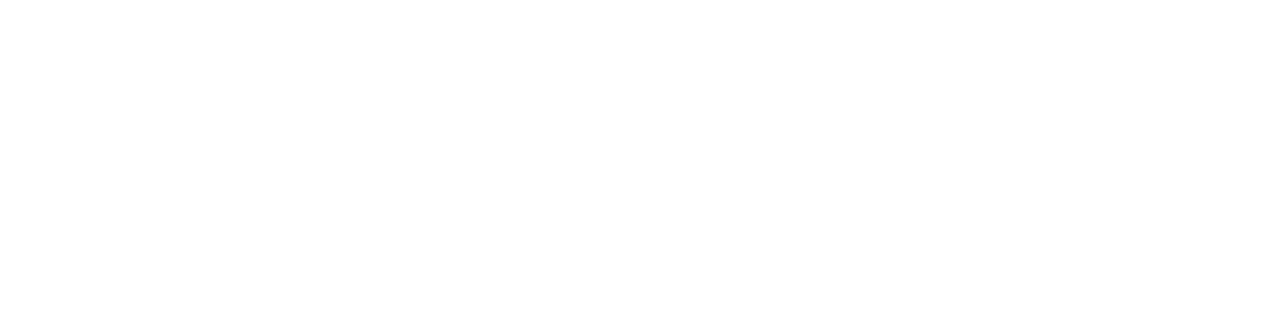
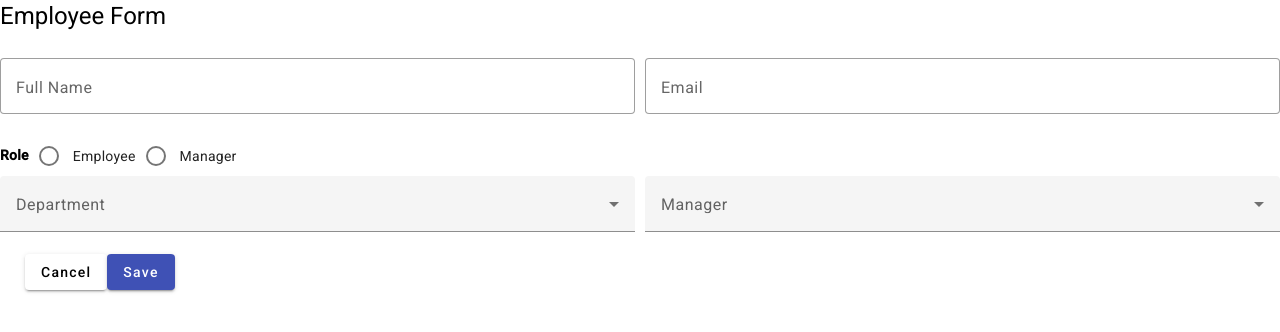
Before and after one commit to PaulChirilovici/FrontEndProiect, an Angular app: page /employeeform in a window 1280 px wide. Before the commit this address led to /. Shown: the top 332 px of the page. Built offline with nearby package versions, Linux system fonts and the light colour scheme.

Commit message:
Added mainpage and employee form

```diff
--- a/src/app/app-routing.module.ts
+++ b/src/app/app-routing.module.ts
@@ -1,9 +1,13 @@
 import { NgModule } from '@angular/core';
 import {Routes,RouterModule} from "@angular/router";
 import {LoginComponent} from "./components/login/login.component";
+import {MainpageComponent} from "./components/mainpage/mainpage.component";
+import {EmployeeFormComponent} from "./components/employee-form/employee-form.component";
 
 const routes:Routes=[
-  {path:'',component:LoginComponent}
+  {path:'',component:LoginComponent},
+  {path:'mainpage',component:MainpageComponent},
+  {path:'employeeform',component:EmployeeFormComponent}
 ];
 @NgModule({
   imports: [
--- /dev/null
+++ b/src/app/components/employee-form/employee-form.component.html
@@ -0,0 +1,44 @@
+<div mat-dialog-title>
+  <h1>Employee Form</h1>
+</div>
+<form [formGroup]="empForm" (ngSubmit)="onFormSubmit()">
+  <div mat-dialog-content class="content">
+    <div class="row">
+      <mat-form-field appearance="outline">
+        <mat-label>Full Name</mat-label>
+        <input matInput type="text" placeholder="Ex. Technical" formControlName="fullname">
+      </mat-form-field>
+      <mat-form-field appearance="outline">
+        <mat-label>Email</mat-label>
+        <input matInput type="email" placeholder="Ex. test@gmail.com" formControlName="email">
+      </mat-form-field>
+    </div>
+    <div class="row">
+      <mat-radio-group aria-label="Select an option" formControlName="role">
+        <mat-label><b>Role</b></mat-label>
+        <mat-radio-button value="employee">Employee</mat-radio-button>
+        <mat-radio-button value="manager">Manager</mat-radio-button>
+      </mat-radio-group>
+    </div>
+
+    <div class="row">
+      <mat-form-field appearance="fill">
+        <mat-label>Department</mat-label>
+        <mat-select formControlName="department">
+          <mat-option *ngFor="let val of departments" [value]="val">{{val}}</mat-option>
+        </mat-select>
+      </mat-form-field>
+      <mat-form-field appearance="fill">
+        <mat-label>Manager</mat-label>
+        <mat-select formControlName="manager">
+          <mat-option *ngFor="let val of managers" [value]="val"> {{val}}</mat-option>
+        </mat-select>
+      </mat-form-field>
+    </div>
+    <div mat-dialog-actions class="action">
+      <button mat-raised-button type="button" [mat-dialog-close]="false">Cancel</button>
+      <button mat-raised-button color="primary" type="submit">Save</button>
+    </div>
+
+  </div>
+</form>
--- /dev/null
+++ b/src/app/components/employee-form/employee-form.component.scss
@@ -0,0 +1,18 @@
+.content {
+  padding-top: 10px;
+}
+.row {
+  display: flex;
+  gap: 10px;
+
+mat-form-field {
+  width: 100%;
+}
+}
+
+.action {
+  padding: 0px 25px 20px;
+button {
+  flex: 1;
+}
+}
--- /dev/null
+++ b/src/app/components/employee-form/employee-form.component.ts
@@ -0,0 +1,35 @@
+import { Component } from '@angular/core';
+import {FormBuilder, FormGroup} from "@angular/forms";
+
+@Component({
+  selector: 'app-employee-form',
+  templateUrl: './employee-form.component.html',
+  styleUrls: ['./employee-form.component.scss']
+})
+export class EmployeeFormComponent {
+  empForm:FormGroup;
+  departments: string[]=[
+    'HR',
+    'Development',
+    'Marketing'
+  ];
+  managers: string[]=[
+    'Vlad',
+    'Paul',
+    'Pompiliu'
+  ];
+  constructor(private fb:FormBuilder) {
+    this.empForm=this.fb.group({
+      fullname:'',
+      email:'',
+      role:'',
+      department:'',
+      manager:''
+    })
+  }
+  onFormSubmit(){
+    if(this.empForm.valid){
+      console.log(this.empForm.value);
+    }
+  }
+}
--- a/src/app/components/login/login.component.ts
+++ b/src/app/components/login/login.component.ts
@@ -1,6 +1,7 @@
 import {Component, OnInit} from '@angular/core';
 import {FormControl, FormGroup, Validators} from "@angular/forms";
 import {AuthService} from "../../services/auth.service";
+import {Router} from "@angular/router";
 
 @Component({
   selector: 'app-login',
@@ -9,7 +10,7 @@
 })
 export class LoginComponent implements OnInit{
   formGroup!: FormGroup;
-  constructor(private authService:AuthService) {
+  constructor(private authService:AuthService,private router:Router) {
   }
   ngOnInit(){
     this.initForm();
@@ -25,7 +26,7 @@
     if(this.formGroup.valid)
     {
       this.authService.login(this.formGroup.value).subscribe(response=>{
-        console.log(response);
+        this.router.navigate(['/mainpage']);
       },error => {
         alert("Incorrect user or password!");
       })
--- /dev/null
+++ b/src/app/components/mainpage/mainpage.component.css
@@ -0,0 +1,3 @@
+.example-spacer{
+  flex: 1 1 auto;
+}
--- /dev/null
+++ b/src/app/components/mainpage/mainpage.component.html
@@ -0,0 +1,11 @@
+  <mat-toolbar color="primary">
+    <button mat-icon-button class="example-icon" aria-label="Example icon-button with menu icon">
+      <mat-icon>menu</mat-icon>
+    </button>
+    <span>My App</span>
+    <span class="example-spacer"></span>
+    <button mat-raised-button (click)="openAddEmployeeForm()">
+      ADD EMPLOYEE
+    </button>
+  </mat-toolbar>
+<router-outlet></router-outlet>
--- /dev/null
+++ b/src/app/components/mainpage/mainpage.component.ts
@@ -0,0 +1,19 @@
+import { Component } from '@angular/core';
+import {AuthService} from "../../services/auth.service";
+import {Router} from "@angular/router";
+import {MatDialog} from "@angular/material/dialog";
+import {EmployeeFormComponent} from "../employee-form/employee-form.component";
+
+@Component({
+  selector: 'app-mainpage',
+  templateUrl: './mainpage.component.html',
+  styleUrls: ['./mainpage.component.css']
+})
+export class MainpageComponent {
+  constructor(private dialog:MatDialog) {
+  }
+  openAddEmployeeForm()
+  {
+    this.dialog.open(EmployeeFormComponent);
+  }
+}
```
Also changed, not shown: src/app/app.module.ts (+17 -3 lines), 2 other files (tests, documents, lock files or other folders).
